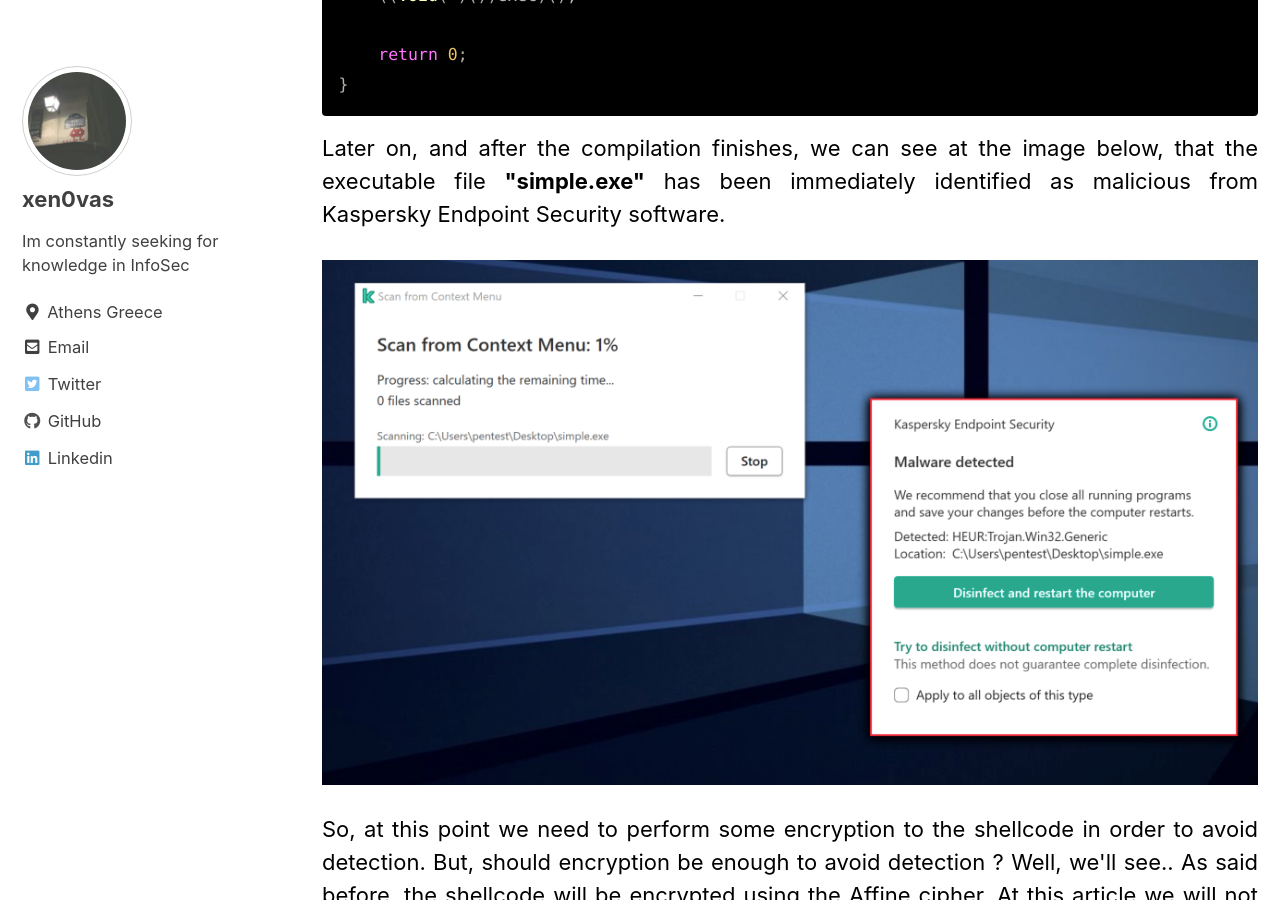
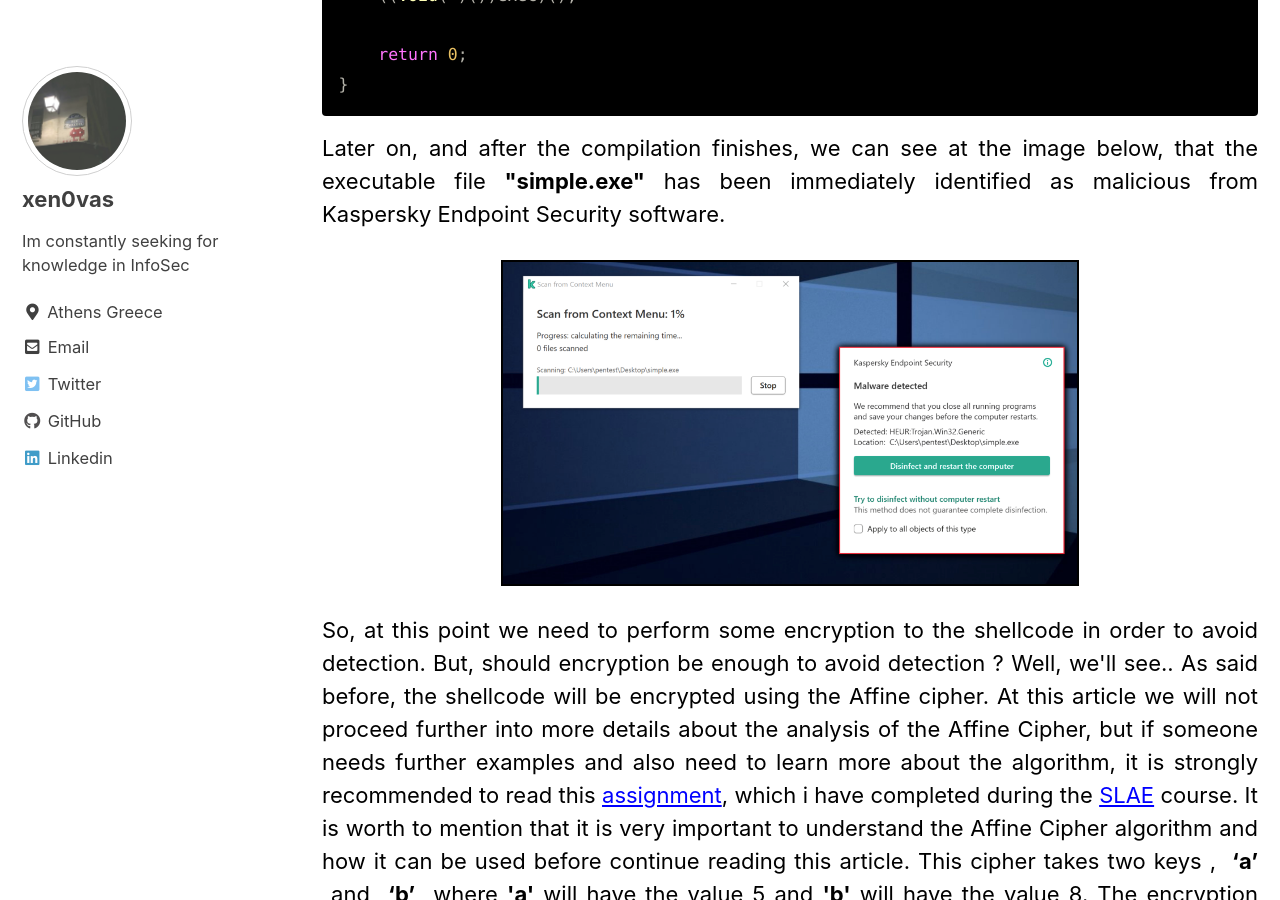
Before and after one commit to xen0vas/xen0vas.github.io, a Jekyll site: the page built from _posts/2021-03-09-antivirus-evasion-kaspersky-endpoint-security-bypass-using-a-fully-undetectable-cryptor.md, in a window 1280 px wide and 900 px high, scrolled down 3592 px. Built offline with Jekyll 4.4.1, drawn with Linux system fonts in a browser that asks for light colours; cached includes are drawn as plain includes.

Commit message:
Antivirus Evasion - FUD Cryptor

```diff
--- a/_posts/2021-03-09-antivirus-evasion-kaspersky-endpoint-security-bypass-using-a-fully-undetectable-cryptor.md
+++ b/_posts/2021-03-09-antivirus-evasion-kaspersky-endpoint-security-bypass-using-a-fully-undetectable-cryptor.md
@@ -118,7 +118,7 @@
 Later on, and after the compilation finishes, we can see at the image below, that the executable file <b>"simple.exe"</b> has been immediately identified as malicious from Kaspersky Endpoint Security software.
 </p>
 
-![]({{ site.baseurl }}/assets/images/2021/03/screenshot-2021-03-09-at-09.54.04.png)
+<img style="display: block;margin-left: auto;margin-right: auto;border: 2px solid black;" src="{{ site.baseurl }}/assets/images/2021/03/screenshot-2021-03-09-at-09.54.04.png" width="578" height="387" />
 
 
 <p align="justify">
@@ -450,7 +450,7 @@
 After compiling the program above, if we scan the executable file with Kaspersky Endpoint Security, we will realize that we have successfully bypassed detection. The following image shows that Kaspersky Endpoint Security didn't identified the program as malicious
 </p>
 
-![]({{ site.baseurl }}/assets/images/2021/03/screenshot-2021-03-09-at-10.03.46.png)
+<img style="display: block;margin-left: auto;margin-right: auto;border: 2px solid black;" src="{{ site.baseurl }}/assets/images/2021/03/screenshot-2021-03-09-at-10.03.46.png" width="578" height="387" />
 
 
 <p align="justify">
@@ -458,4 +458,4 @@
 </p>
 
 
-![]({{ site.baseurl }}/assets/images/2021/03/screenshot-2021-03-09-at-15.09.33.png)
+<img style="display: block;margin-left: auto;margin-right: auto;border: 2px solid black;" src="{{ site.baseurl }}/assets/images/2021/03/screenshot-2021-03-09-at-15.09.33.png" width="278" height="187" />
```
